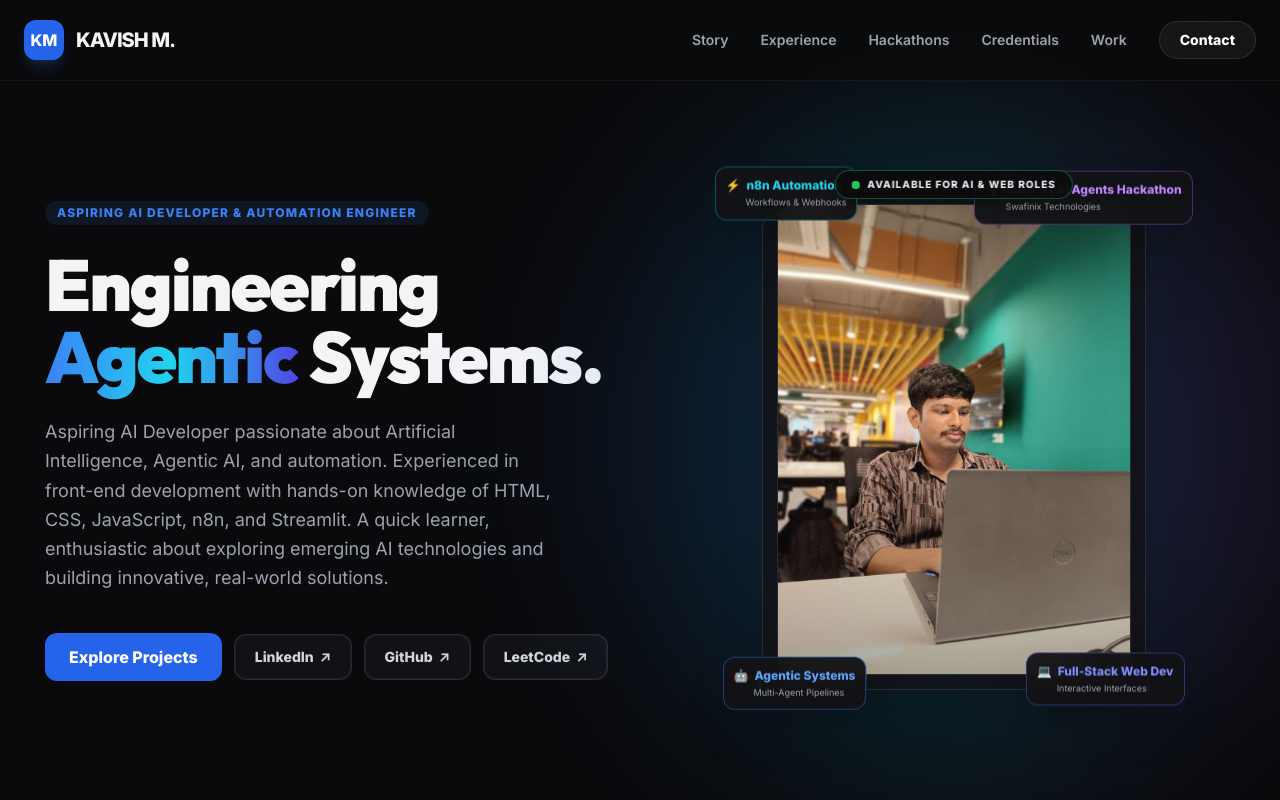
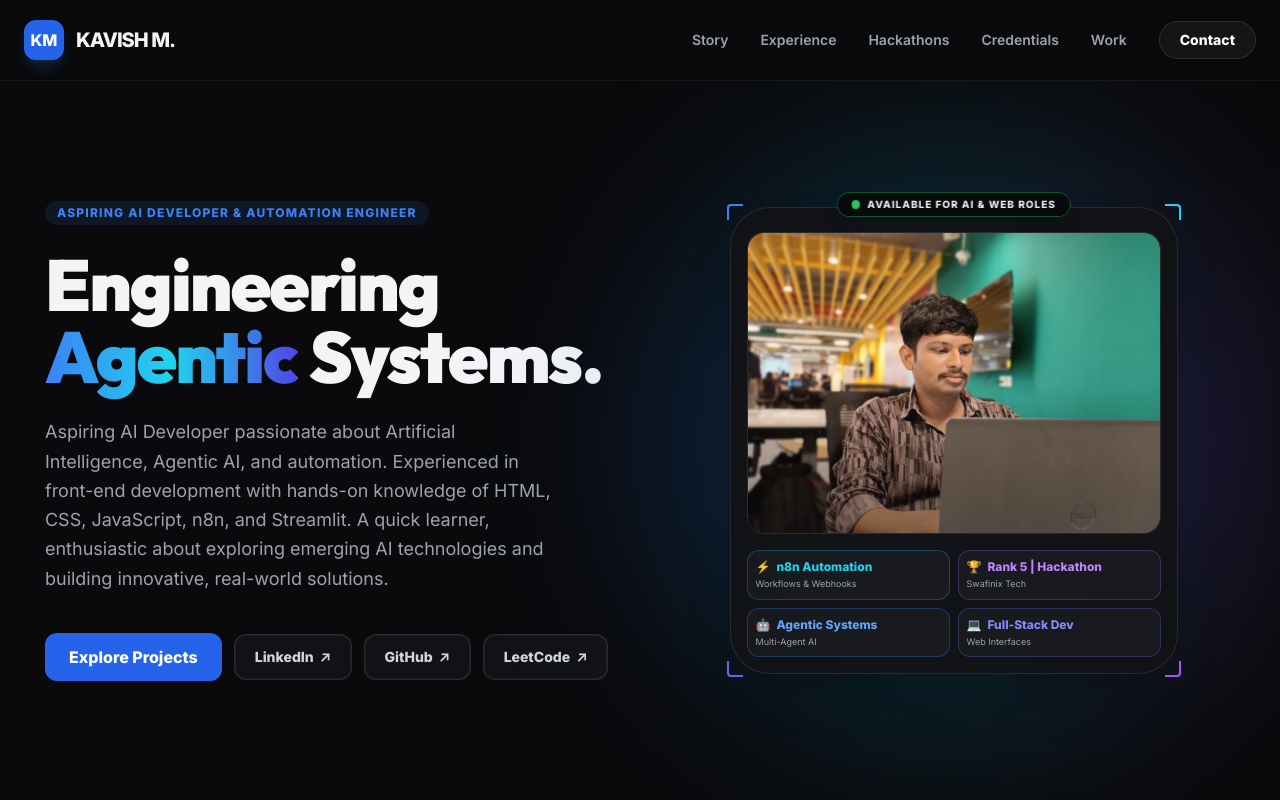
Before and after one commit to kavishM765/my-interactive-portfolio, a website: page index.html in a window 1280 px wide. Shown: the top 800 px of the page. Drawn offline with nearby package versions, Linux system fonts and the light colour scheme.

Commit message:
fix: integrate hero photo badges into 2x2 grid to prevent overlaps and tighten section gaps

```diff
--- a/index.html
+++ b/index.html
@@ -100,12 +100,12 @@
                         </a>
                     </div>
                 </div>
-                <div class="relative animate-on-scroll fade-in flex justify-center items-center py-4 lg:py-8">
+                <div class="relative animate-on-scroll fade-in flex justify-center items-center py-4 lg:py-6">
                     <!-- Ambient Radial Background Glows -->
-                    <div class="absolute -inset-10 bg-gradient-to-r from-blue-600/20 via-cyan-500/20 to-purple-600/20 blur-[100px] rounded-full pointer-events-none"></div>
+                    <div class="absolute -inset-8 bg-gradient-to-r from-blue-600/20 via-cyan-500/20 to-purple-600/20 blur-[90px] rounded-full pointer-events-none"></div>
 
                     <!-- Main HUD Card Container -->
-                    <div class="relative z-10 p-2.5 lg:p-3.5 bg-[#121216]/80 backdrop-blur-xl border border-white/10 rounded-2xl lg:rounded-[2.5rem] shadow-2xl hover:border-blue-500/40 transition-all duration-500 group max-w-[260px] lg:max-w-sm">
+                    <div class="relative z-10 p-3 sm:p-4 bg-[#121216]/90 backdrop-blur-xl border border-white/10 rounded-3xl lg:rounded-[2.5rem] shadow-2xl hover:border-blue-500/40 transition-all duration-500 group w-full max-w-xs sm:max-w-md">
 
                         <!-- Cyber Corner HUD Tech Accents -->
                         <div class="absolute -top-1 -left-1 w-4 h-4 border-t-2 border-l-2 border-blue-500 rounded-tl"></div>
@@ -114,54 +114,57 @@
                         <div class="absolute -bottom-1 -right-1 w-4 h-4 border-b-2 border-r-2 border-purple-500 rounded-br"></div>
 
                         <!-- Top Live Status Capsule -->
-                        <div class="absolute -top-4 lg:-top-5 left-1/2 -translate-x-1/2 z-30 px-3 lg:px-4 py-1 lg:py-1.5 rounded-full bg-[#0a0a0c]/90 border border-green-500/40 backdrop-blur-md shadow-lg flex items-center gap-2 whitespace-nowrap">
+                        <div class="absolute -top-4 left-1/2 -translate-x-1/2 z-30 px-3.5 py-1 rounded-full bg-[#0a0a0c]/95 border border-green-500/40 backdrop-blur-md shadow-lg flex items-center gap-2 whitespace-nowrap">
                             <span class="relative flex h-2 w-2">
                                 <span class="animate-ping absolute inline-flex h-full w-full rounded-full bg-green-400 opacity-75"></span>
                                 <span class="relative inline-flex rounded-full h-2 w-2 bg-green-500"></span>
                             </span>
-                            <span class="text-[9px] lg:text-[10px] uppercase font-bold tracking-widest text-gray-200">Available for AI & Web Roles</span>
-                        </div>
-
-                        <!-- Floating Badge 1: Top-Left (n8n Automation) -->
-                        <div class="hidden lg:flex absolute -top-5 -left-12 z-20 p-2.5 rounded-xl bg-[#121216]/95 border border-cyan-500/40 backdrop-blur-md shadow-2xl flex-col gap-0.5 animate-float-slow hover:scale-105 transition-transform duration-300">
-                            <div class="flex items-center gap-1.5 text-xs font-bold text-cyan-400">
-                                <span>⚡</span>
-                                <span>n8n Automation</span>
-                            </div>
-                            <span class="text-[9px] text-gray-400 font-medium pl-5">Workflows & Webhooks</span>
-                        </div>
-
-                        <!-- Floating Badge 2: Top-Right (AI Agents Hackathon Rank 5) -->
-                        <div class="hidden lg:flex absolute -top-5 -right-12 z-20 p-2.5 rounded-xl bg-[#121216]/95 border border-purple-500/40 backdrop-blur-md shadow-2xl flex-col gap-0.5 animate-float-delayed hover:scale-105 transition-transform duration-300">
-                            <div class="flex items-center gap-1.5 text-xs font-bold text-purple-400">
-                                <span>🏆</span>
-                                <span>Rank 5 | AI Agents Hackathon</span>
-                            </div>
-                            <span class="text-[9px] text-gray-400 font-medium pl-5">Swafinix Technologies</span>
-                        </div>
-
-                        <!-- Floating Badge 3: Bottom-Left (Agentic Systems) -->
-                        <div class="hidden lg:flex absolute -bottom-5 -left-10 z-20 p-2.5 rounded-xl bg-[#121216]/95 border border-blue-500/40 backdrop-blur-md shadow-2xl flex-col gap-0.5 animate-float-delayed hover:scale-105 transition-transform duration-300">
-                            <div class="flex items-center gap-1.5 text-xs font-bold text-blue-400">
-                                <span>🤖</span>
-                                <span>Agentic Systems</span>
-                            </div>
-                            <span class="text-[9px] text-gray-400 font-medium pl-5">Multi-Agent Pipelines</span>
-                        </div>
-
-                        <!-- Floating Badge 4: Bottom-Right (Full-Stack Web Dev) -->
-                        <div class="hidden lg:flex absolute -bottom-5 -right-10 z-20 p-2.5 rounded-xl bg-[#121216]/95 border border-indigo-500/40 backdrop-blur-md shadow-2xl flex-col gap-0.5 animate-float-slow hover:scale-105 transition-transform duration-300">
-                            <div class="flex items-center gap-1.5 text-xs font-bold text-indigo-400">
-                                <span>💻</span>
-                                <span>Full-Stack Web Dev</span>
-                            </div>
-                            <span class="text-[9px] text-gray-400 font-medium pl-5">Interactive Interfaces</span>
+                            <span class="text-[9px] sm:text-[10px] uppercase font-bold tracking-widest text-gray-200">Available for AI & Web Roles</span>
                         </div>
 
                         <!-- Main Photo Frame -->
-                        <div class="relative overflow-hidden rounded-2xl border border-white/10 group-hover:border-blue-500/40 transition duration-500">
-                            <img src="./assets/image/imgone.jpg" alt="Kavish M - AI & Automation Developer" class="w-full h-auto object-cover rounded-2xl group-hover:scale-105 transition duration-700">
-                            <div class="absolute inset-0 bg-gradient-to-t from-[#0a0a0c]/60 via-transparent to-transparent opacity-60"></div>
+                        <div class="relative overflow-hidden rounded-2xl border border-white/10 group-hover:border-blue-500/40 transition duration-500 mt-2 mb-3">
+                            <img src="./assets/image/imgone.jpg" alt="Kavish M - AI & Automation Developer" class="w-full h-auto max-h-[300px] object-cover rounded-2xl group-hover:scale-105 transition duration-700">
+                            <div class="absolute inset-0 bg-gradient-to-t from-[#0a0a0c]/70 via-transparent to-transparent opacity-60"></div>
+                        </div>
+
+                        <!-- Integrated 2x2 Feature Badges Grid -->
+                        <div class="grid grid-cols-2 gap-2 pt-1">
+                            <!-- Badge 1: n8n Automation -->
+                            <div class="p-2 rounded-xl bg-white/[0.03] border border-cyan-500/30 flex flex-col justify-center gap-0.5 hover:bg-cyan-500/10 transition duration-300">
+                                <div class="flex items-center gap-1.5 text-[11px] sm:text-xs font-bold text-cyan-400">
+                                    <span>⚡</span>
+                                    <span class="truncate">n8n Automation</span>
+                                </div>
+                                <span class="text-[9px] text-gray-400 font-medium truncate">Workflows & Webhooks</span>
+                            </div>
+
+                            <!-- Badge 2: AI Agents Hackathon Rank 5 -->
+                            <div class="p-2 rounded-xl bg-white/[0.03] border border-purple-500/30 flex flex-col justify-center gap-0.5 hover:bg-purple-500/10 transition duration-300">
+                                <div class="flex items-center gap-1.5 text-[11px] sm:text-xs font-bold text-purple-400">
+                                    <span>🏆</span>
+                                    <span class="truncate">Rank 5 | Hackathon</span>
+                                </div>
+                                <span class="text-[9px] text-gray-400 font-medium truncate">Swafinix Tech</span>
+                            </div>
+
+                            <!-- Badge 3: Agentic Systems -->
+                            <div class="p-2 rounded-xl bg-white/[0.03] border border-blue-500/30 flex flex-col justify-center gap-0.5 hover:bg-blue-500/10 transition duration-300">
+                                <div class="flex items-center gap-1.5 text-[11px] sm:text-xs font-bold text-blue-400">
+                                    <span>🤖</span>
+                                    <span class="truncate">Agentic Systems</span>
+                                </div>
+                                <span class="text-[9px] text-gray-400 font-medium truncate">Multi-Agent AI</span>
+                            </div>
+
+                            <!-- Badge 4: Full-Stack Web Dev -->
+                            <div class="p-2 rounded-xl bg-white/[0.03] border border-indigo-500/30 flex flex-col justify-center gap-0.5 hover:bg-indigo-500/10 transition duration-300">
+                                <div class="flex items-center gap-1.5 text-[11px] sm:text-xs font-bold text-indigo-400">
+                                    <span>💻</span>
+                                    <span class="truncate">Full-Stack Dev</span>
+                                </div>
+                                <span class="text-[9px] text-gray-400 font-medium truncate">Web Interfaces</span>
+                            </div>
                         </div>
 
                     </div>
@@ -169,9 +172,9 @@
             </div>
         </section>
 
-        <section id="about" class="py-16 md:py-32 px-6 bg-white/[0.02]">
+        <section id="about" class="py-12 md:py-20 px-6 bg-white/[0.02]">
             <div class="max-w-5xl mx-auto">
-                <h2 class="font-heading text-4xl md:text-5xl font-black mb-16 animate-on-scroll fade-up">The Fighter's Mindset</h2>
+                <h2 class="font-heading text-3xl md:text-5xl font-black mb-8 md:mb-12 animate-on-scroll fade-up">The Fighter's Mindset</h2>
                 <div class="grid grid-cols-1 md:grid-cols-2 gap-12 animate-on-scroll fade-up">
                     <div class="space-y-6">
                         <h3 class="font-heading text-xl font-bold text-blue-500">All Rounder Performance</h3>
@@ -236,9 +239,9 @@
             </div>
         </section>
 
-        <section id="experience" class="py-16 md:py-32 px-6">
+        <section id="experience" class="py-12 md:py-20 px-6">
             <div class="max-w-5xl mx-auto">
-                <h2 class="font-heading text-4xl font-black mb-16 text-center animate-on-scroll fade-up">Professional Experience</h2>
+                <h2 class="font-heading text-3xl md:text-4xl font-black mb-8 md:mb-12 text-center animate-on-scroll fade-up">Professional Experience</h2>
                 <div class="space-y-8">
                     <div class="bg-[#121216] p-8 md:p-10 rounded-[2rem] border border-white/5 hover:border-blue-500/30 transition animate-on-scroll fade-up">
                         <div class="flex flex-col md:flex-row justify-between items-start md:items-center mb-6">
@@ -274,9 +277,9 @@
             </div>
         </section>
 
-        <section id="hackathons" class="py-16 md:py-32 px-6 bg-white/[0.02]">
+        <section id="hackathons" class="py-12 md:py-20 px-6 bg-white/[0.02]">
             <div class="max-w-7xl mx-auto">
-                <h2 class="font-heading text-4xl font-black mb-16 text-center animate-on-scroll fade-up">Hackathon Success</h2>
+                <h2 class="font-heading text-3xl md:text-4xl font-black mb-8 md:mb-12 text-center animate-on-scroll fade-up">Hackathon Success</h2>
                 <div class="grid grid-cols-1 md:grid-cols-2 lg:grid-cols-3 gap-8">
 
                     <div class="tech-card relative overflow-hidden bg-[#121216] p-8 rounded-[2rem] border border-white/5 animate-on-scroll fade-up before:absolute before:top-0 before:left-0 before:w-full before:h-[4px] before:bg-gradient-to-r before:from-blue-500 before:to-cyan-500 hover:shadow-lg hover:shadow-blue-500/5">
@@ -302,9 +305,9 @@
         </section>
 
         <!-- New Certificates Section -->
-        <section id="certificates" class="py-16 md:py-32 px-6">
+        <section id="certificates" class="py-12 md:py-20 px-6">
             <div class="max-w-4xl mx-auto">
-                <h2 class="font-heading text-4xl font-black mb-16 text-center animate-on-scroll fade-up">Certificates & Credentials</h2>
+                <h2 class="font-heading text-3xl md:text-4xl font-black mb-8 md:mb-12 text-center animate-on-scroll fade-up">Certificates & Credentials</h2>
                 <div class="space-y-6 animate-on-scroll fade-up">
 
                     <div class="timeline-item group">
@@ -356,9 +359,9 @@
             </div>
         </section>
 
-        <section id="projects" class="py-16 md:py-32 px-6">
+        <section id="projects" class="py-12 md:py-20 px-6">
             <div class="max-w-7xl mx-auto">
-                <h2 class="font-heading text-4xl font-black mb-16 animate-on-scroll fade-up">Technical Work</h2>
+                <h2 class="font-heading text-3xl md:text-4xl font-black mb-8 md:mb-12 animate-on-scroll fade-up">Technical Work</h2>
                 <div class="grid grid-cols-1 md:grid-cols-2 lg:grid-cols-3 gap-8">
 
                     <!-- Project 1 -->
@@ -476,7 +479,7 @@
             </div>
         </section>
 
-        <section id="contact" class="py-16 md:py-32 px-6 relative overflow-hidden">
+        <section id="contact" class="py-12 md:py-20 px-6 relative overflow-hidden">
             <!-- Background Glows -->
             <div class="absolute top-1/2 left-1/2 -translate-x-1/2 -translate-y-1/2 w-[500px] h-[500px] bg-blue-600/10 rounded-full blur-[120px] pointer-events-none"></div>
             <div class="absolute top-1/2 left-1/2 -translate-x-1/2 -translate-y-1/2 w-[300px] h-[300px] bg-purple-600/5 rounded-full blur-[80px] pointer-events-none"></div>
```
